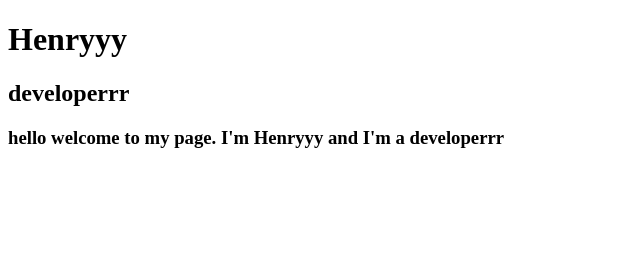
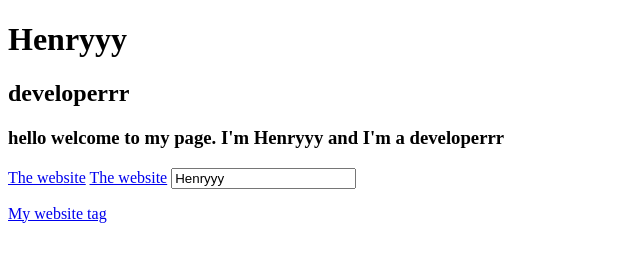
Before and after one commit to HHenry88/vueprac, a website: page index.html in a window 1280 px wide. Shown: the whole page, without its empty margins (0-640 px from the left). Drawn offline with nearby package versions, Linux system fonts and the light colour scheme.

Commit message:
data binding

```diff
--- a/app.js
+++ b/app.js
@@ -5,6 +5,8 @@ new Vue({
   data: {
     name: 'Henryyy',
     job:`developerrr`,
+    website: `http://github.com/HHenry88`,
+    websiteTag: `<a href="http://github.com/HHenry88">My website tag</a>`
   },
   methods: {
     //if using arrow functions, will not get this. this will not be the method.
--- a/index.html
+++ b/index.html
@@ -10,6 +10,10 @@
     <h1>{{name}}</h1>
     <h2>{{job}}</h2>
     <h3>{{ welcome('hello') }}</h3>
+    <a v-bind:href="website">The website</a>
+    <a :href="website">The website</a>
+    <input type="text" v-bind:value="name" placeholder="What's your name?">
+    <p v-html="websiteTag"></p>
   </div>
 
     <script src="app.js"></script>
```
